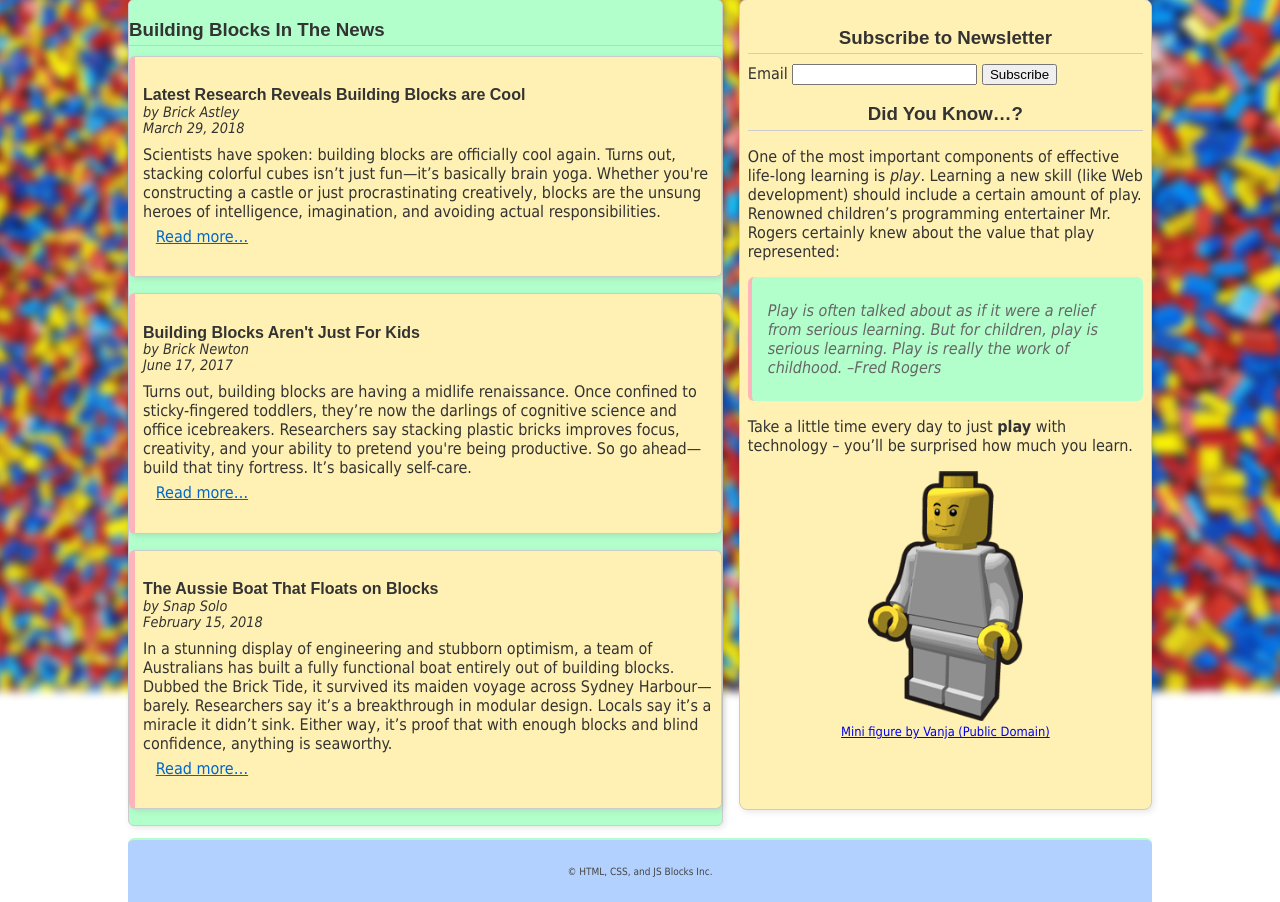
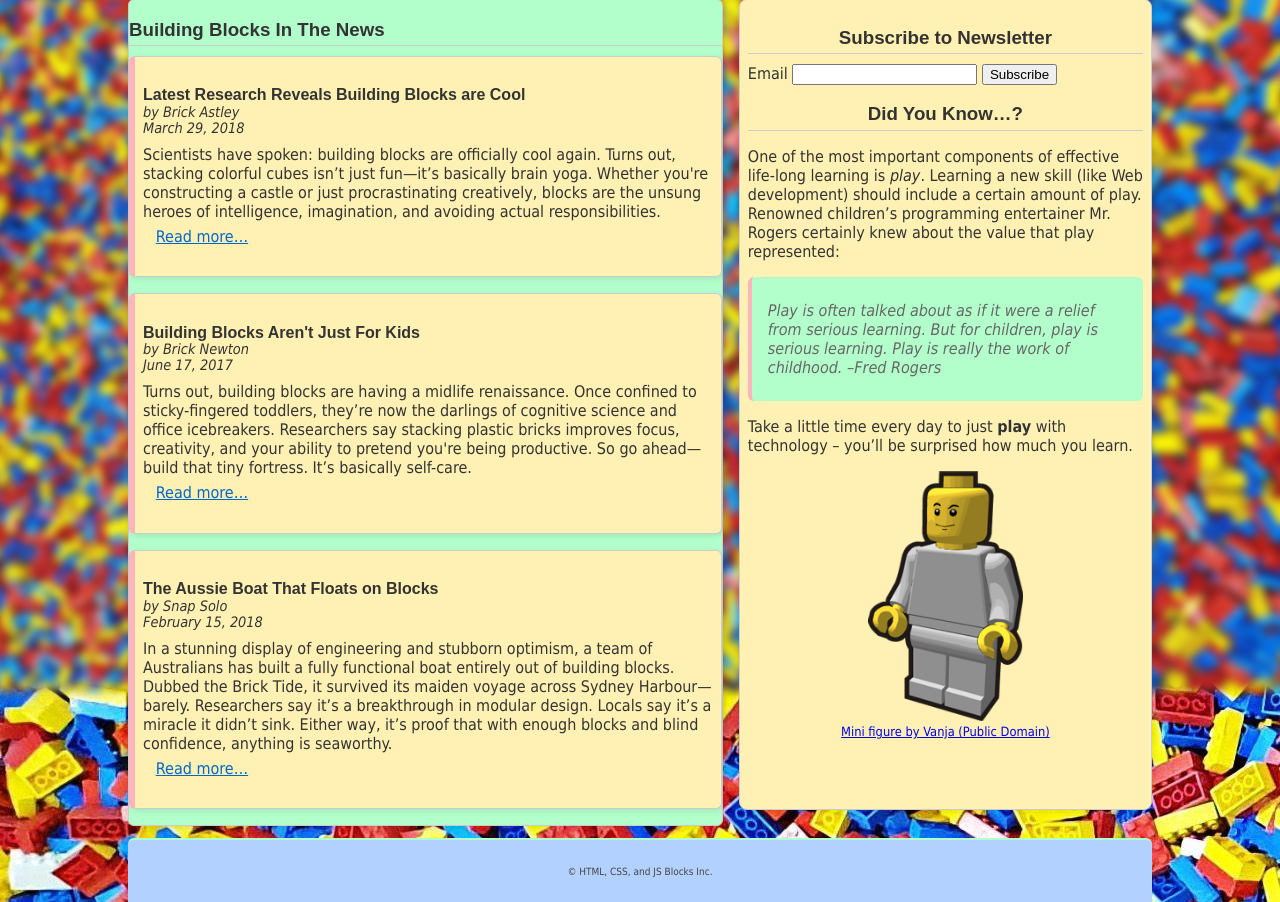
Before and after one commit to Magpie512/Comp1002, a PHP site: page / in a window 1280 px wide. Shown: the part 159-1061 px from the top of the page. Run offline with PHP 8.4, Linux system fonts and the light colour scheme.

Commit message:
Update styles.css

```diff
--- a/css/styles.css
+++ b/css/styles.css
@@ -16,6 +16,7 @@ html::before {
 html {
 	font-family: Tahoma, Verdana, sans-serif;
 	color: #333;
+	background-image: url('https://magpie512.github.io/Comp1002/images/LegoBackground.jpg');
 }
 
 :root {
```
